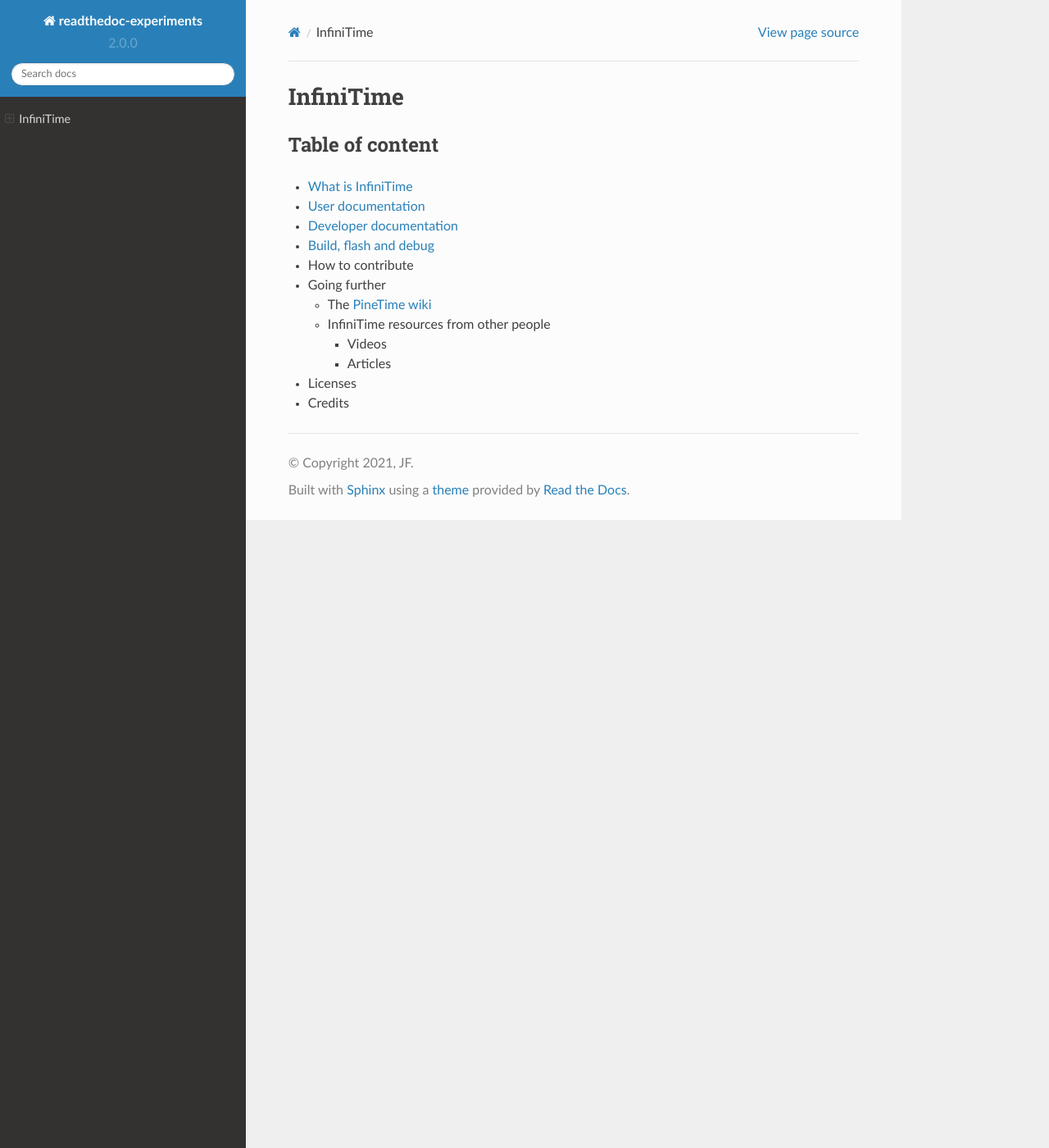
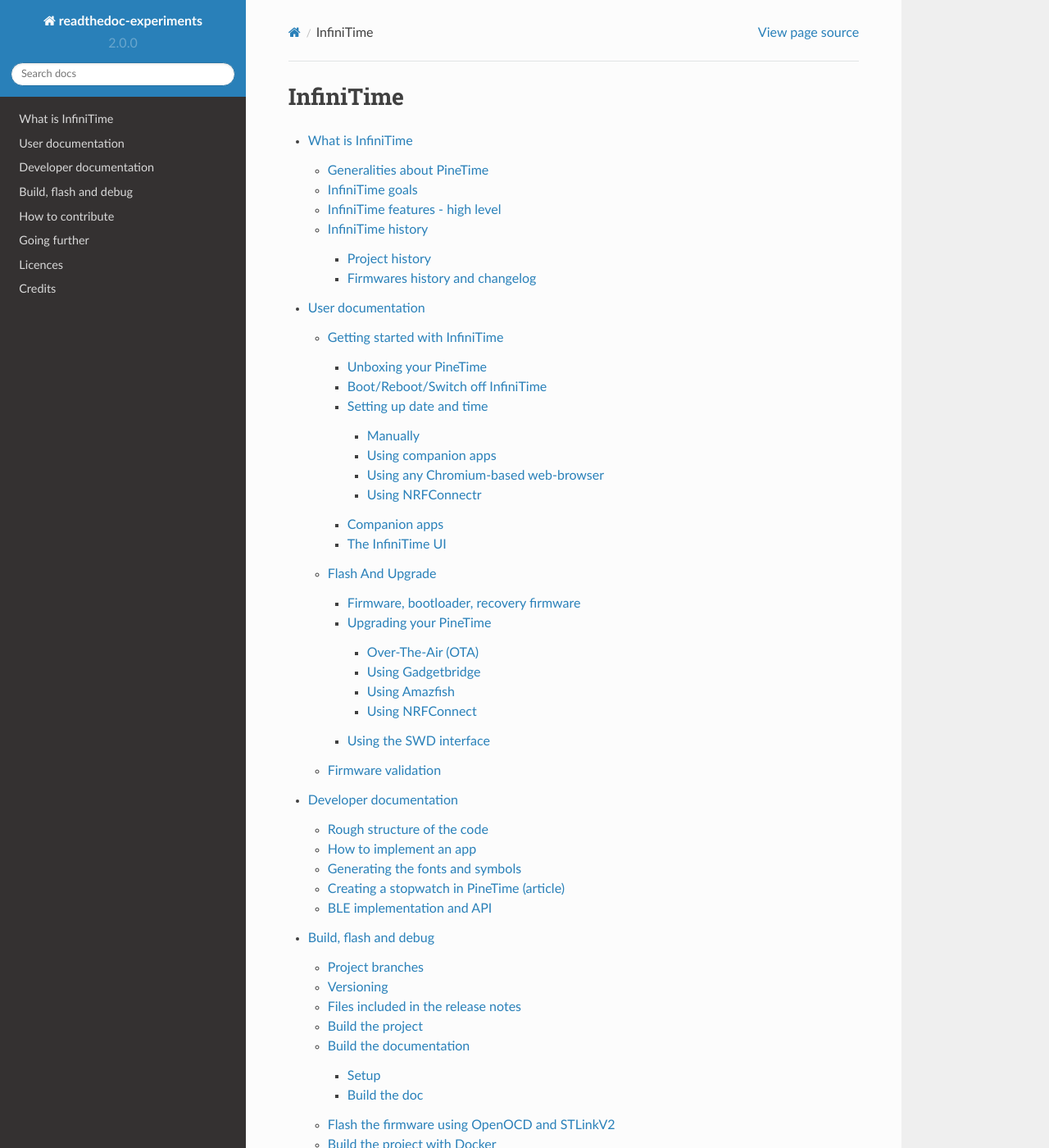
Before and after one commit to JF002/readthedocs-experiments, a Sphinx documentation site: the page built from docs/source/index.md, in a window 1280 px wide and 1400 px high. Shown: the whole window at 82% size. Built offline with Sphinx 7.4.7 and the Read the Docs theme 2.0.0, drawn with Linux system fonts in a browser that asks for light colours; some of the changed text lies outside the part shown.

Commit message:
Add TableOfContent (toctree) and add doc on how to build the doc.

````diff
--- a/docs/source/build-flash-and-debug/index.md
+++ b/docs/source/build-flash-and-debug/index.md
@@ -3,6 +3,27 @@
 ## Versioning
 ## Files included in the release notes
 ## Build the project
+## Build the documentation
+### Setup
+The documentation is written in Makrdown (.md) files and generated using the Sphinx documentation generator.
+
+First, we need to install Sphinx and its dependencies:
+ - `myst-parser` : add support for markdown files
+ - `sphinx_rtd_theme` : theme from ReadTheDocs
+```
+pip install sphinx
+pip install myst-parser
+pip install sphinx_rtd_theme
+```
+
+### Build the doc
+Run the following command in the folder `docs`
+```
+sphinx-build -b html ./source ./generated
+```
+
+Then display the doc by browsing to `generated/index.html` using your favorite web browser.
+
 ## Flash the firmware using OpenOCD and STLinkV2
 ## Build the project with Docker
 ## Build the project with VSCode
--- /dev/null
+++ b/docs/source/how-to-contribute.md
@@ -0,0 +1 @@
+# How to contribute
--- a/docs/source/index.md
+++ b/docs/source/index.md
@@ -1,16 +1,12 @@
 # InfiniTime
 
-## Table of content
-
-* [What is InfiniTime](what-is-infinitime/index.md)
-* [User documentation](user-documentation/index.md)
-* [Developer documentation](developer-documentation/index.md)
-* [Build, flash and debug](build-flash-and-debug/index.md)
-* How to contribute
-* Going further
-  * The [PineTime wiki](https://wiki.pine64.org/wiki/PineTime)
-  * InfiniTime resources from other people
-    * Videos
-    * Articles
-* Licenses
-* Credits
+```{toctree}
+what-is-infinitime/index.md
+user-documentation/index.md
+developer-documentation/index.md
+build-flash-and-debug/index.md
+how-to-contribute.md
+going-further.md
+licences.md
+credits.md
+```
````
Also changed, not shown: docs/source/credits.md (added, +1 -0 lines), docs/source/going-further.md (added, +5 -0 lines), docs/source/licences.md (added, +1 -0 lines), docs/source/developer-documentation/index.md (line endings or trailing spaces).
